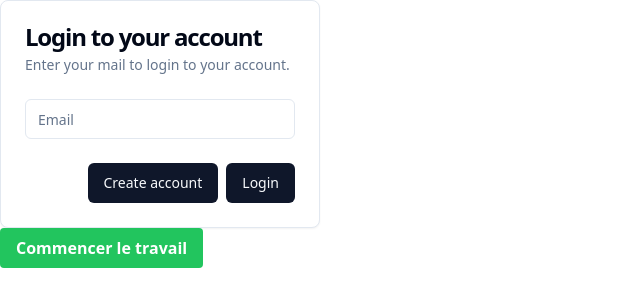
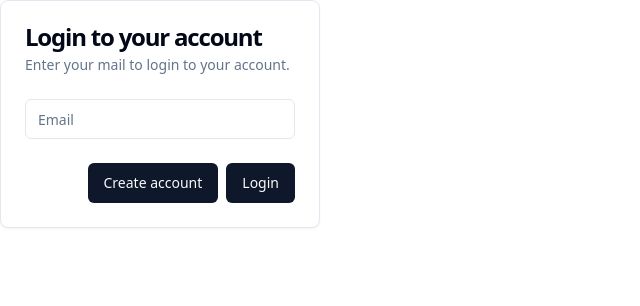
Before and after one commit to ThomasBasquin/Time-Manager, a Vue app in the folder client/: page / in a window 1280 px wide. Shown: the top 306 px of the page, without its empty margins (0-640 px from the left). Built offline with nearby package versions, Linux system fonts and the light colour scheme.

Commit message:
Change API route in Clock function

```diff
--- a/client/src/components/Clock.vue
+++ b/client/src/components/Clock.vue
@@ -17,7 +17,7 @@
     if (working.value) {
       dateStart.value = new Date();
       try {
-        let response = await axios.post("/api/clocks", {
+        let response = await axios.post("http://localhost:4000/api/clocks", {
           clock: {
             user_id: 1,
             user: {
@@ -30,15 +30,15 @@
         });
         dateStart.value = response.data.time;
         userId = response.data.id;
+        console.log(response.data);
       } catch (error) {
         console.log(error);
       }
     } else {
       try {
         dateEnd.value = new Date();
-        let response = await axios.get("/api/clocks", {
-          params: { userId: 1 },
-        });
+        let response = await axios.get("http://localhost:4000/api/clocks/2");
+        console.log(response.data);
         let clockData = response.data;
 
         if (clockData.status) {
@@ -50,7 +50,7 @@
           };
           // TODO Créer un working time
 
-          await axios.post("/api/clocks", {
+          await axios.post("http://localhost:4000/api/clocks", {
             clock: {
               user_id: 1,
               user: {
@@ -71,6 +71,7 @@
 
 <template>
   <button
+    v-if="store.user.id"
     @click="toggleWorkStatus"
     :class="{
       'bg-green-500 hover:bg-green-700': !working,
```
